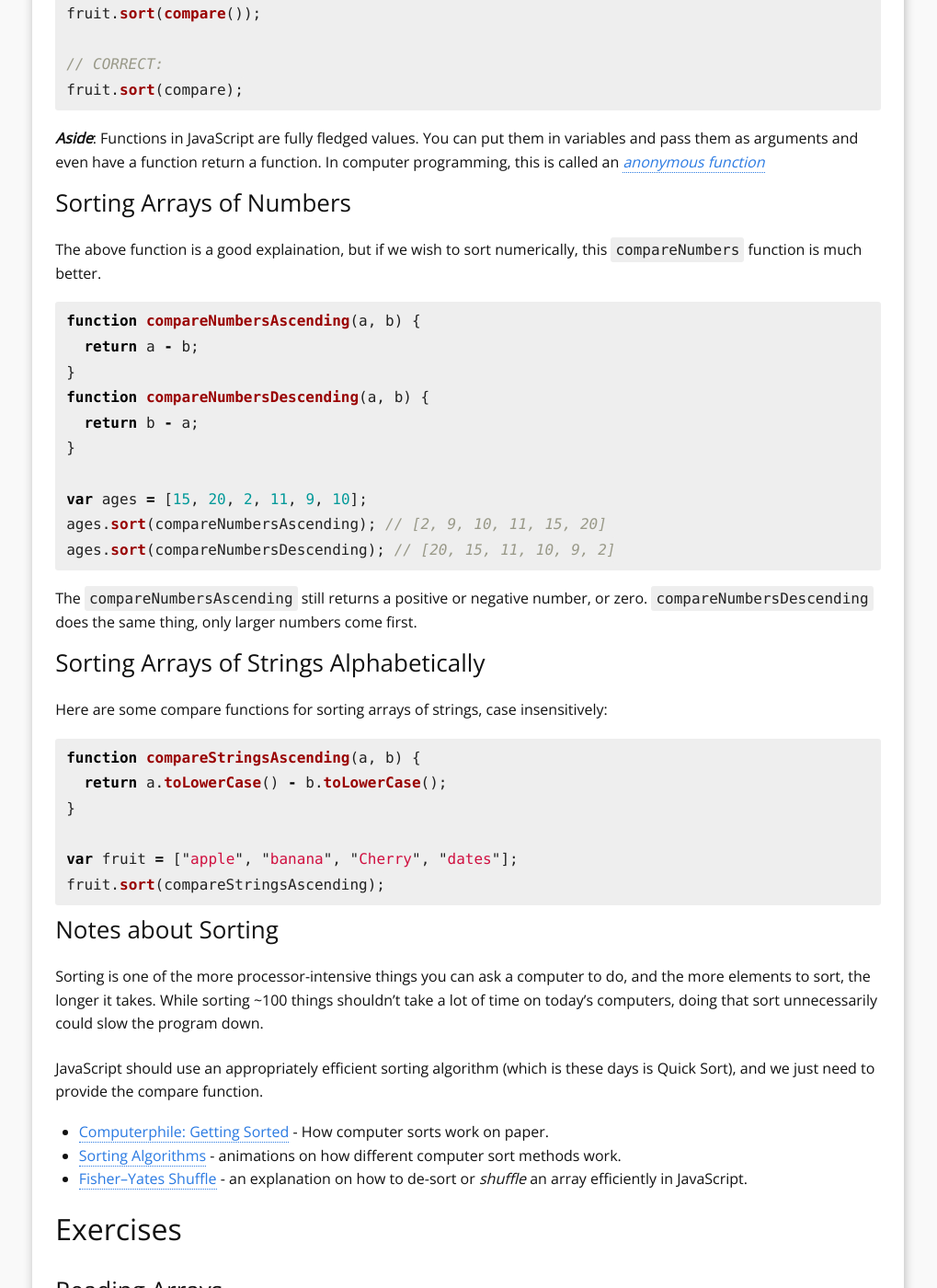
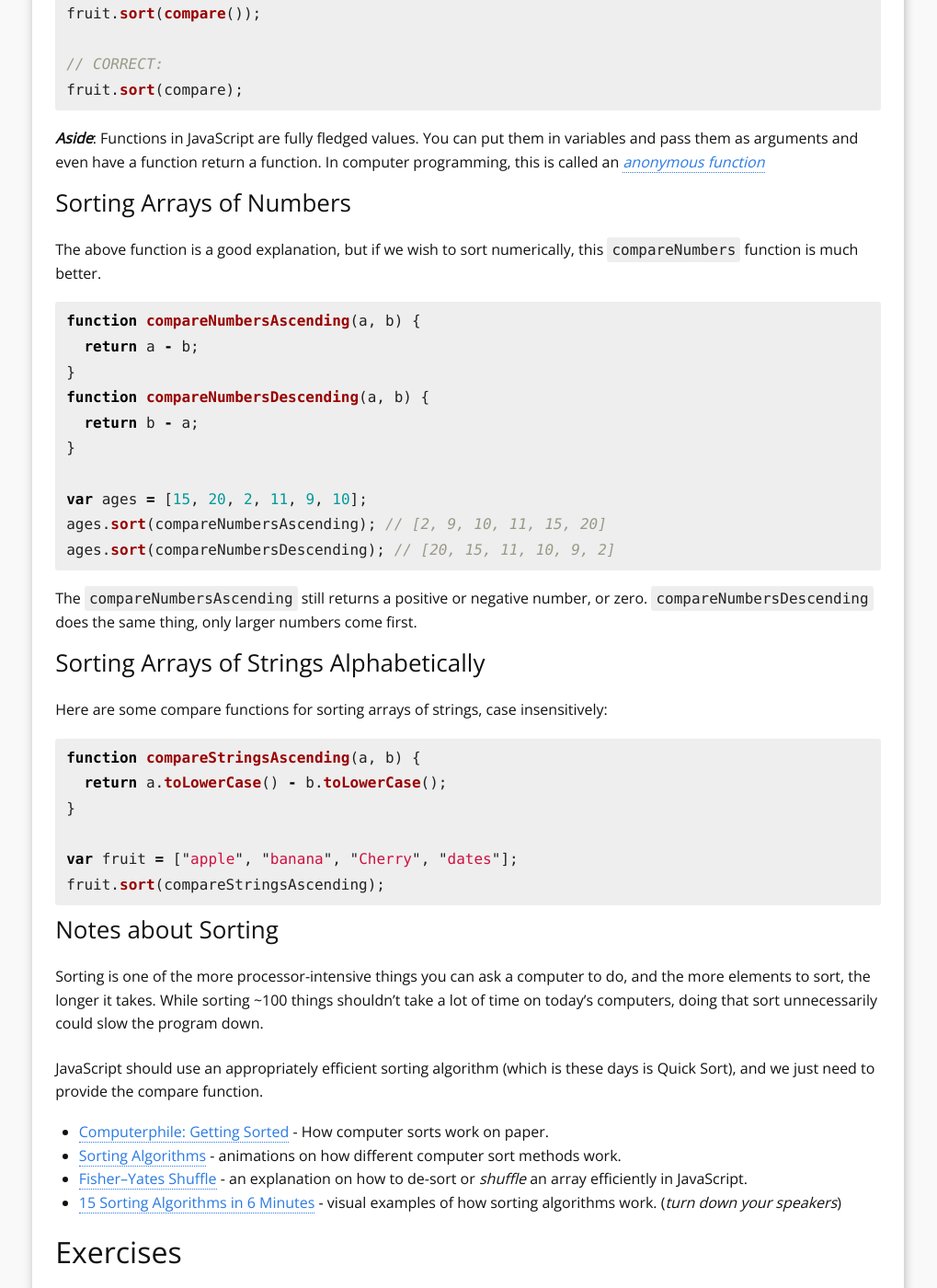
Before and after one commit to YoobeeWebTutors/javascript-manual, a Jekyll site: the page built from 14-arrays.md, in a window 1280 px wide and 1400 px high, scrolled down 5564 px. Shown: the whole window at 92% size, without its empty margins (131-1150 px from the left). Built offline with Jekyll 4.4.1, drawn with Linux system fonts in a browser that asks for light colours; Markdown is read by kramdown in place of the engine named in the settings; some of the changed text lies outside the part shown.

````diff
--- a/14-arrays.md
+++ b/14-arrays.md
@@ -58,7 +58,7 @@ guests.length; // 4
 scores.length; // 7
 ```
 
-## Creating a string from an array
+## Creating a String from an Array
 
 Usually, when an array is output, it will be coerced into a string:
 
@@ -93,7 +93,7 @@ scores[0] = 9;
 scores; // "9,15,12,17,3,11,23"
 ```
 
-We can add elements onto the end of an array with the `push` method.:
+We can add elements onto the end of an array with the `push` method:
 
 ```js
 scores.push(11);
@@ -124,7 +124,7 @@ var unableToAttend = guests.shift();
 unableToAttend; // "Gollum"
 ```
 
-Deleting and adding elements into an array is possible with `splice`
+Deleting and adding elements into an array is possible with `splice`:
 
 `Array.splice( start, deleteCount [, item1 [, item2...]] )`
 
@@ -232,11 +232,11 @@ fruit.sort(compare());
 fruit.sort(compare);
 ```
 
-***Aside***: Functions in JavaScript are fully fledged values. You can put them in variables and pass them as arguments and even have a function return a function. In computer programming, this is called an *[anonymous function](http://en.wikipedia.org/wiki/Anonymous_function)*
+***Aside***: Functions in JavaScript are fully fledged values. You can put them in variables and pass them as arguments and even have a function return a function. In computer programming, this is called an *[anonymous function](https://en.wikipedia.org/wiki/Anonymous_function)*
 
 ### Sorting Arrays of Numbers
 
-The above function is a good explaination, but if we wish to sort numerically, this `compareNumbers` function is much better.
+The above function is a good explanation, but if we wish to sort numerically, this `compareNumbers` function is much better.
 
 ```js
 function compareNumbersAscending(a, b) {
@@ -275,6 +275,7 @@ JavaScript should use an appropriately efficient sorting algorithm (which is the
 * [Computerphile: Getting Sorted](https://www.youtube.com/watch?v=kgBjXUE_Nwc) - How computer sorts work on paper.
 * [Sorting Algorithms](http://www.sorting-algorithms.com/) - animations on how different computer sort methods work.
 * [Fisher–Yates Shuffle](http://bost.ocks.org/mike/shuffle/) - an explanation on how to de-sort or *shuffle* an array efficiently in JavaScript.
+* [15 Sorting Algorithms in 6 Minutes](https://www.youtube.com/watch?v=kPRA0W1kECg) - visual examples of how sorting algorithms work. (*turn down your speakers*)
 
 ## Exercises
 
@@ -286,7 +287,7 @@ JavaScript should use an appropriately efficient sorting algorithm (which is the
   * the maximum number (largest element)
   * the median (the middle element when sorted)
   * Extra for experts: the mode (the element that appears most frequently, `false` if nothing is repeated)
-* Write a function that takes an array of people's names `['Alice', 'Bob', 'Charles']` and output a proper english sentence: `"Alice, Bob, and Charles"`. See how every name is separated with a comma, except the last one which is preceded by 'and'.
+* Write a function that takes an array of people's names `['Alice', 'Bob', 'Charles']` and output a proper English sentence: `"Alice, Bob, and Charles"`. See how every name is separated with a comma, except the last one which is preceded by 'and'.
 * Using an array of ranks and an array of suits, write a set of nested loops that outputs every playing card: Ranks: Ace, 2—10, Jack, Queen, King. Suits: Clubs, Diamonds, Hearts, Spades.
   * Extra for experts: do it using `%` and a single `for` loop.
 * Using an array of months and an array of days in each month, write a program that outputs each day of the year:
````
Also changed, not shown: other parts of 14-arrays.md (+1 -1 lines).
